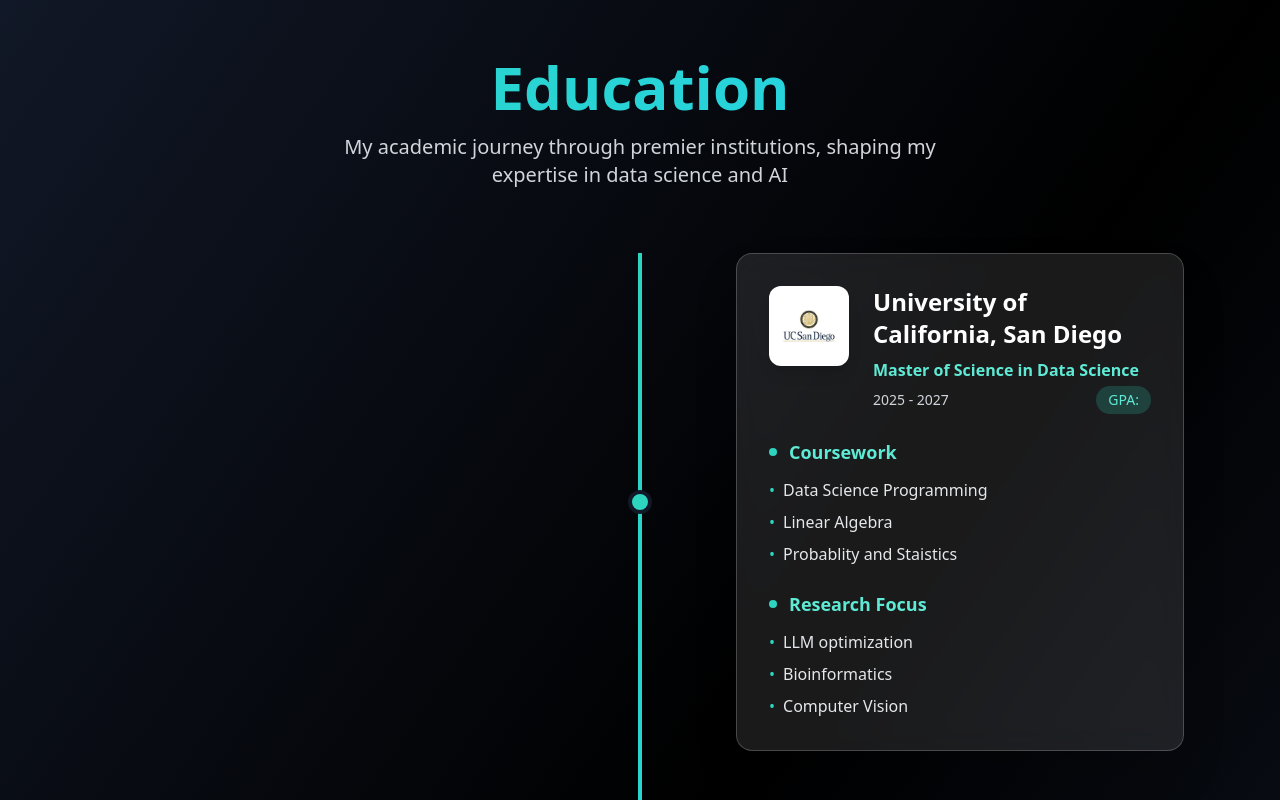
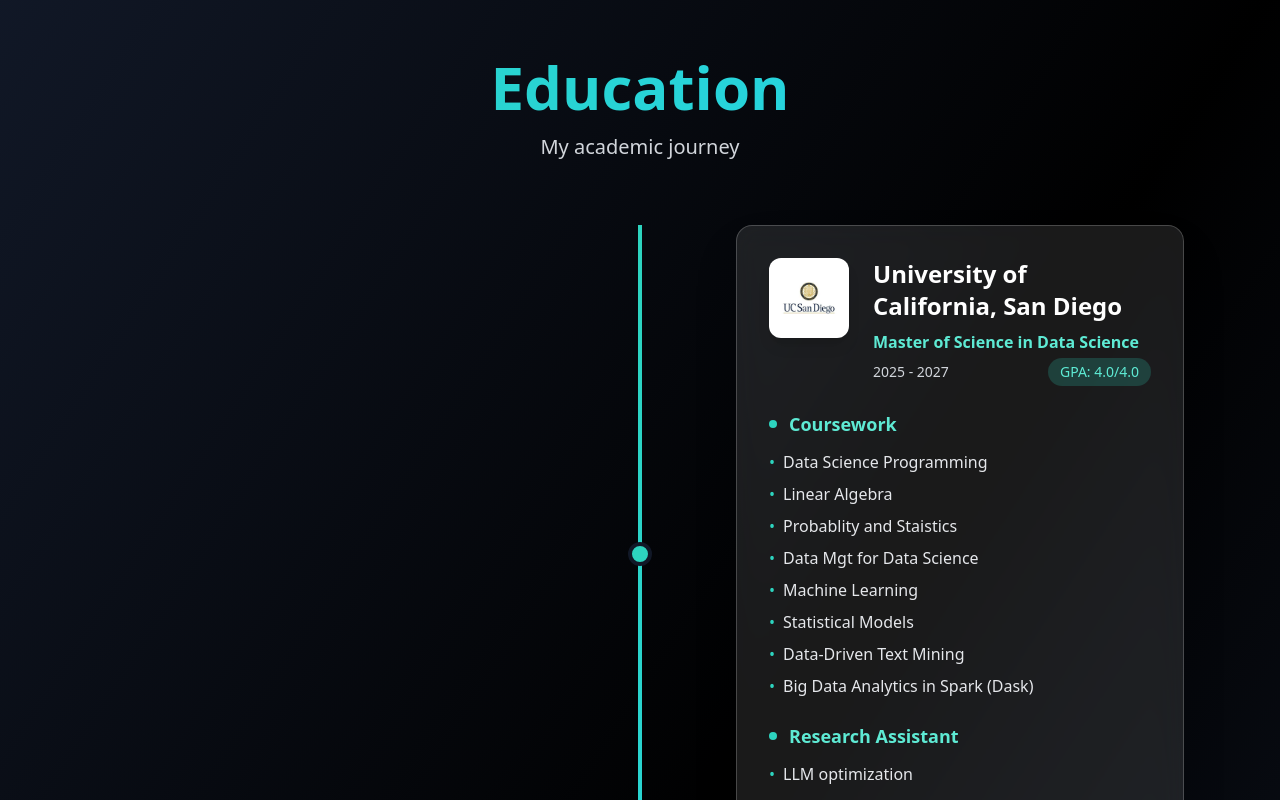
Before and after one commit to MeshalNayim/meshalnayim.github.io, a React (Vite) app: page / in a window 1280 px wide. Shown: the part 1080-1880 px from the top of the page. Built offline with nearby package versions, Linux system fonts and the light colour scheme.

Commit message:
Update Education.jsx

```diff
--- a/src/components/Education.jsx
+++ b/src/components/Education.jsx
@@ -12,6 +12,7 @@
     degree: "Master of Science in Data Science",
     logo: ucsdLogo,
     year: "2025 - 2027",
+    gpa: "4.0/4.0",
     details: [
       {
         title: "Coursework",
@@ -19,14 +20,20 @@
           "Data Science Programming",
           "Linear Algebra",
           "Probablity and Staistics",
+          "Data Mgt for Data Science",
+          "Machine Learning",
+          "Statistical Models",
+          "Data-Driven Text Mining",
+          "Big Data Analytics in Spark (Dask)"
+
         ]
       },
       {
-        title: "Research Focus",
+        title: "Research Assistant",
         items: [
           "LLM optimization",
-          "Bioinformatics",
-          "Computer Vision"
+          "AI Agents",
+          "AI Agent behaviour"
         ]
       }
     ]
@@ -84,7 +91,7 @@
             Education
           </h2>
           <p className="text-xl text-gray-300 max-w-2xl mx-auto">
-            My academic journey through premier institutions, shaping my expertise in data science and AI
+            My academic journey
           </p>
         </motion.div>
 
```
